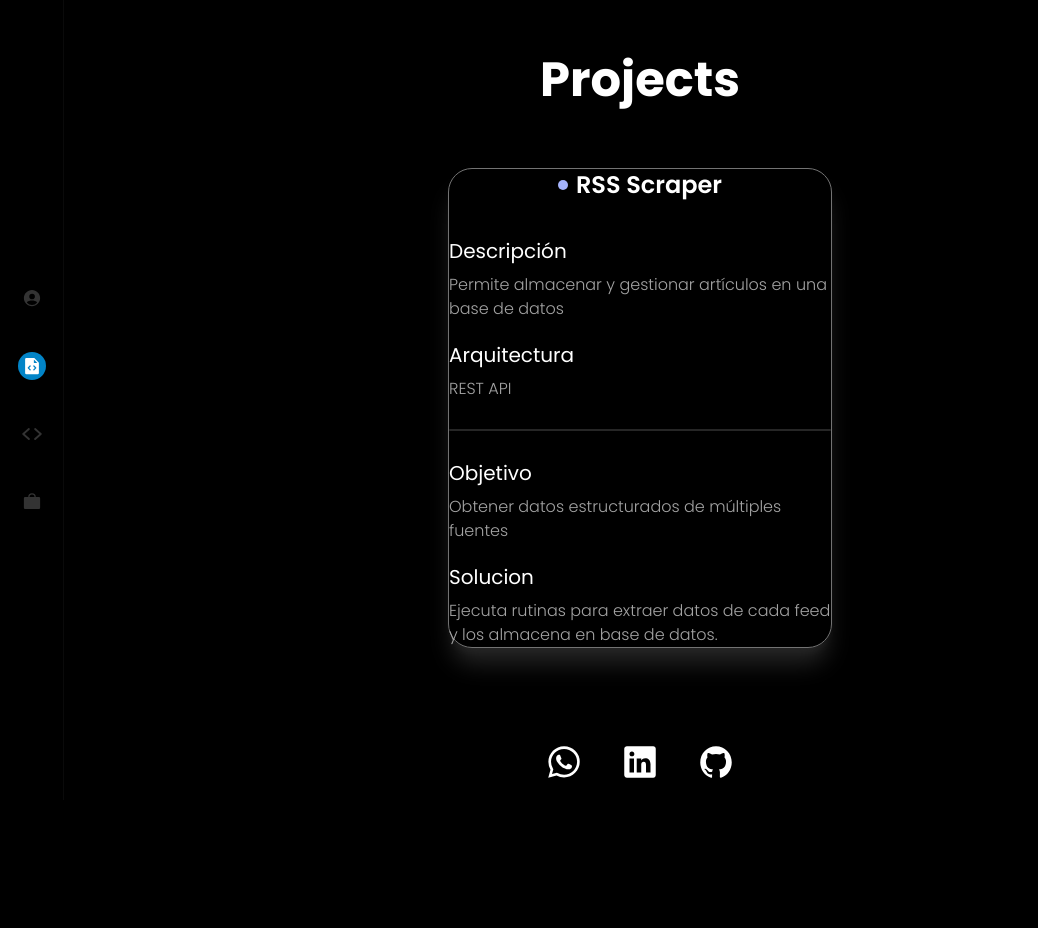
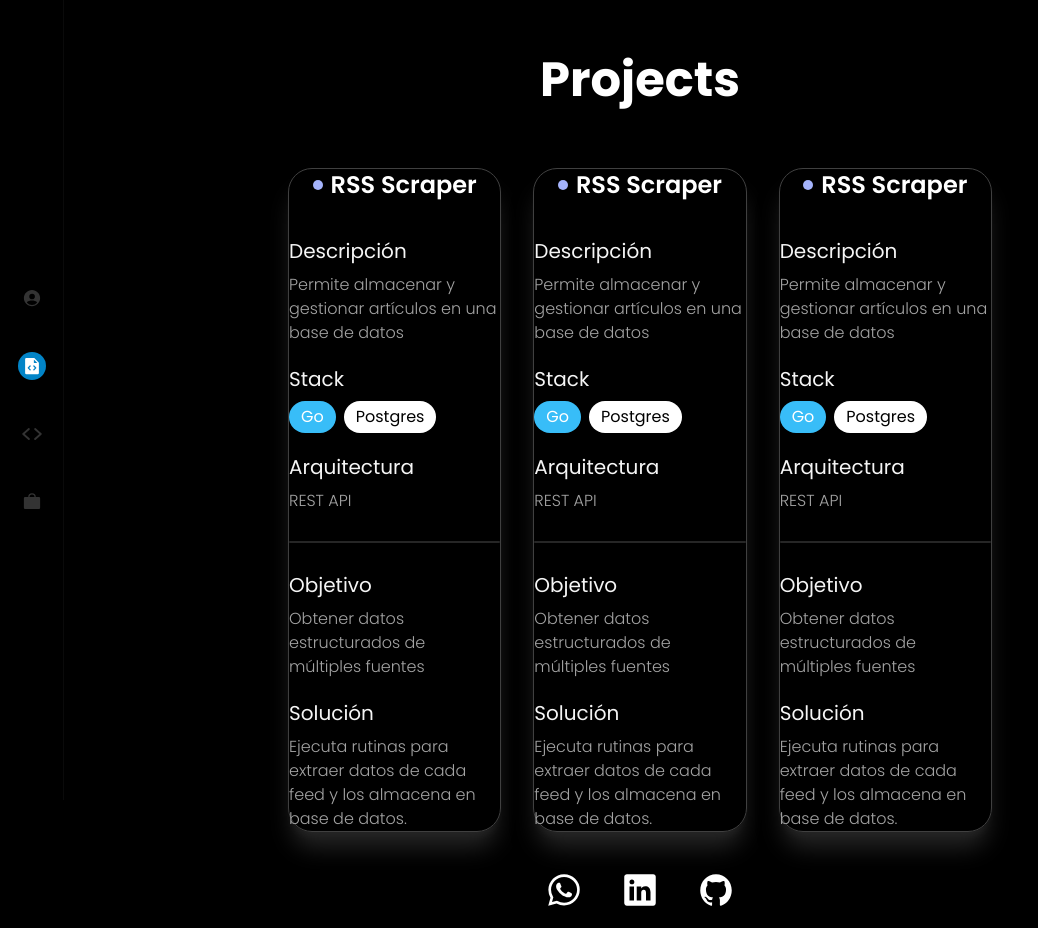
Before and after one commit to alex-arraga/portfolio-2025, a Next.js app: page /projects in a window 1280 px wide. Shown: the whole page, without its empty margins (0-1038 px from the left). Before the commit the page ends 800 px from the top, so only its background shows below. Built offline with nearby package versions, Linux system fonts and the light colour scheme.

Commit message:
project cards improved

```diff
--- a/src/app/globals.css
+++ b/src/app/globals.css
@@ -25,9 +25,10 @@
 }
 
 .project-card {
-  @apply flex max-w-sm cursor-pointer flex-col gap-5 rounded-3xl border
-    border-neutral-500 transition-all duration-300 hover:scale-105
-    hover:shadow-sky-600 hover:shadow-2xl hover:text-sky-100 2xl:p-10;
+  @apply flex max-w-md cursor-pointer flex-col gap-5 rounded-3xl border
+    border-neutral-700 transition-all duration-300 hover:scale-105
+    hover:shadow-sky-600 hover:border-neutral-400 hover:shadow-2xl
+    hover:text-sky-200 2xl:p-10;
 }
 
 .skill-card {
--- a/src/app/projects/page.tsx
+++ b/src/app/projects/page.tsx
@@ -7,7 +7,11 @@ export default function ProjectsPage() {
         <h1 className="h1-bold">Projects</h1>
 
         <div className="div-central my-10">
-          <ProjectCard />
+          <div className="grid grid-cols-3 gap-8">
+            <ProjectCard type="personal-project" />
+            <ProjectCard type="personal-project" />
+            <ProjectCard type="personal-project" />
+          </div>
         </div>
 
       </section>
--- a/src/features/projects/components/ProjectCard.tsx
+++ b/src/features/projects/components/ProjectCard.tsx
@@ -1,8 +1,13 @@
 import { Card } from '@/components'
 import React from 'react'
 import { ProjectStatus } from './ProjectStatus'
+import { StackPills } from './StackPills'
 
-export const ProjectCard = () => {
+interface Props {
+  type: 'production' | 'personal-project'
+}
+
+export const ProjectCard = ({ type }: Props) => {
   return (
     <Card type='project'>
       {/* Title of project */}
@@ -13,13 +18,23 @@ export const ProjectCard = () => {
 
       {/* Description */}
       <div className='flex flex-col gap-2 mt-4'>
-        <h4 className='h4-normal'>Descripción</h4>
+        <h4 className='h4-normal text-neutral-100'>Descripción</h4>
         <p className='text-neutral-400 font-light'>Permite almacenar y gestionar artículos en una base de datos</p>
+      </div>
+
+      {/* Stack */}
+      <div className='flex flex-col gap-2'>
+        <h4 className='h4-normal text-neutral-100'>Stack</h4>
+
+        <div className='flex justify-start items-center w-full gap-2'>
+          <StackPills name='go' />
+          <StackPills name='postgres' />
+        </div>
       </div>
 
       {/* Architecture */}
       <div className='flex flex-col gap-2'>
-        <h4 className='h4-normal'>Arquitectura</h4>
+        <h4 className='h4-normal text-neutral-100'>{type === 'personal-project' ? 'Arquitectura' : 'Rol'}</h4>
         <p className='text-neutral-400 font-light'>REST API</p>
       </div>
 
@@ -28,13 +43,13 @@ export const ProjectCard = () => {
 
       {/* Goal */}
       <div className='flex flex-col gap-2'>
-        <h4 className='h4-normal'>Objetivo</h4>
+        <h4 className='h4-normal text-neutral-100'>{type === 'personal-project' ? 'Objetivo' : 'Fecha'}</h4>
         <p className='text-neutral-400 font-light'>Obtener datos estructurados de múltiples fuentes</p>
       </div>
 
       {/* Solution */}
       <div className='flex flex-col gap-2'>
-        <h4 className='h4-normal'>Solucion</h4>
+        <h4 className='h4-normal text-neutral-100'>{type === 'personal-project' ? 'Solución' : 'Encargado'}</h4>
         <p className='text-neutral-400 font-light'>Ejecuta rutinas para extraer datos de cada feed y los almacena en base de datos.</p>
       </div>
     </Card>
--- /dev/null
+++ b/src/features/projects/components/StackPills.tsx
@@ -0,0 +1,13 @@
+interface Props {
+  name: string
+}
+
+export const StackPills = ({ name }: Props) => {
+  return (
+    <div className={`flex justify-center items-center py-1 px-3 rounded-full capitalize w-fit
+      ${name === 'go' ? 'bg-sky-400 text-white' : 'bg-white text-black'}`
+    }>
+      {name}
+    </div>
+  )
+}
```
